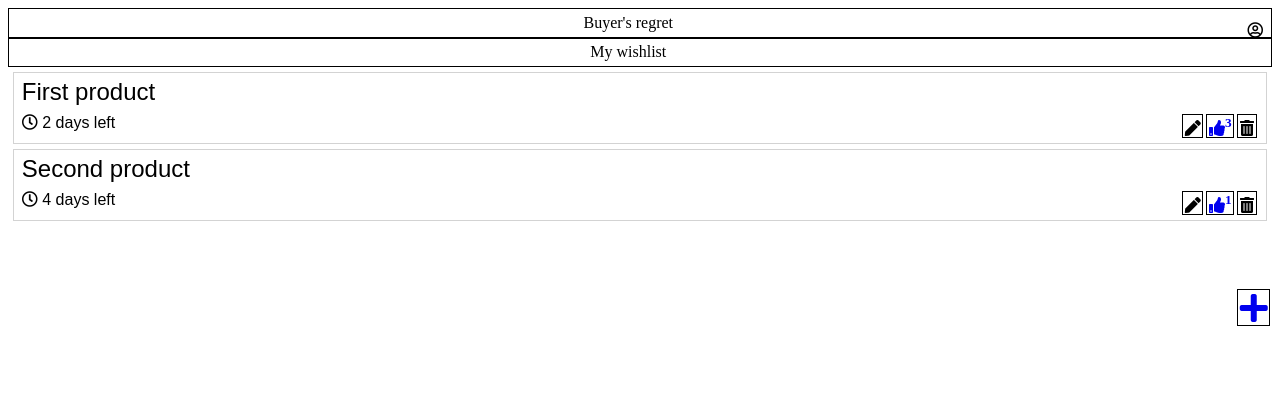
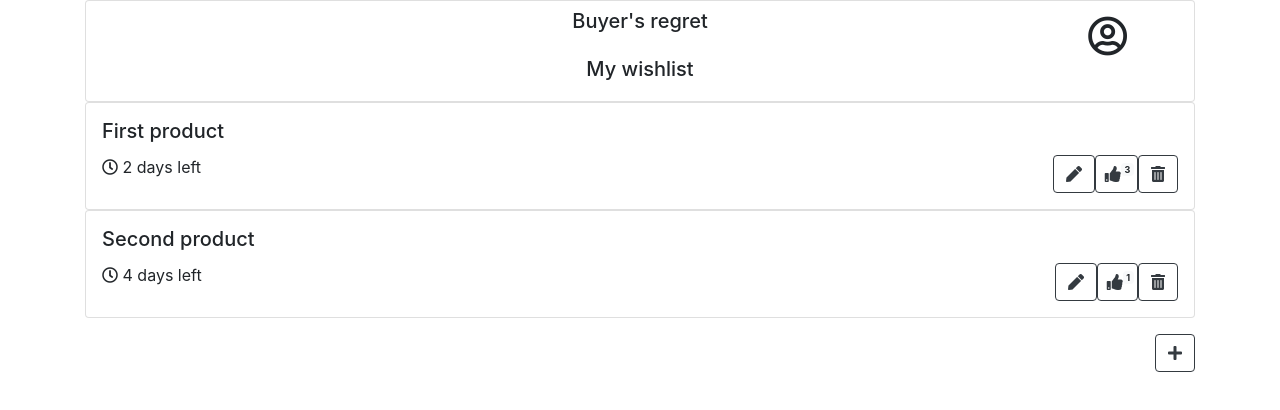
Before and after one commit to agiledev3/buyers-remorse-app, a React (Create React App) app: page / in a window 1280 px wide. Shown: the top 410 px of the page. Built offline with nearby package versions, Linux system fonts and the light colour scheme.

Commit message:
Refactor to use bootstrap

```diff
--- a/src/App.js
+++ b/src/App.js
@@ -3,6 +3,9 @@ import { BrowserRouter as Router } from 'react-router-dom';
 
 import Home from "./Components/Home";
 import { Products, TestSource } from "./Products";
+
+import Container from 'react-bootstrap/Container'
+import 'bootstrap/dist/css/bootstrap.min.css'
 
 const products = new Products(TestSource);
 
@@ -11,13 +14,13 @@ function App() {
   const allProducts = products.getAll();
   return (
     <Router>
-      <div className="App">
-        <header className="App-header">
+      <Container>
+        <header>
           {activePage === App.pages.HOME && (
             <Home allProducts={allProducts} changePage={setActivePage} />
           )}
         </header>
-      </div>
+      </Container>
     </Router>
   );
 }
--- a/src/Components/Home/ListItem.js
+++ b/src/Components/Home/ListItem.js
@@ -1,59 +1,30 @@
 import React from 'react'
 import { Link } from 'react-router-dom'
+import { Card, Col, Row, Button, Badge } from 'react-bootstrap'
 
 function ListItem(prop) {
-    const {id, name, daysLeft, likeCount} = prop.product;
+    const { id, name, daysLeft, likeCount } = prop.product;
 
     return (
-        <div style={boxStyle}>
-            <div style={captionStyle}>
-                {name}
-            </div>
-            <div style={contentStyle}>
-                <span>
+        <Card className="p-3">
+             <Card.Title>{name}</Card.Title>
+             <Row>
+                <Col>
                     <i className="far fa-clock"></i> {daysLeft} days left
-                </span>
-                <span>
-                    {/* ToDo:: remove sup after Bootstrap or SemanticUI is available */}
-                    <i className="fas fa-pen" style={actionBtnStyle}><sup></sup></i>
+                </Col>
+                <Col className="text-right">
+                    <Button variant="outline-dark"><i className="fas fa-pen" ></i></Button>
                     <Link to={`/product/${id}`}>
-                        <i className="fas fa-thumbs-up" style={actionBtnStyle}><sup>{likeCount}</sup></i>
+                        <Button variant="outline-dark" style={{paddingLeft:'0.55em', paddingRight:'0.2em'}}>
+                            <i className="fas fa-thumbs-up"></i>
+                            <sup><Badge variant="light">{likeCount}</Badge></sup>
+                        </Button>
                     </Link>
-                    <i className="fas fa-trash-alt" style={actionBtnStyle}><sup></sup></i>
-                </span>
-            </div>
-        </div>
+                    <Button variant="outline-dark"><i className="fas fa-trash-alt" ></i></Button>
+                </Col>
+            </Row>
+        </Card>
     )
 }
 
-//ToDo:: use Bootstrap or SemanticUI instead when available
-const boxStyle = {
-    color: "black",
-    backgroundColor: "white",
-    padding: "0.3rem 0.5rem",
-    margin: "0.3rem",
-    fontFamily: "Arial",
-    border: 'solid 1px lightgrey'
-  };
-
-const captionStyle = {
-    textAlign: 'left',
-    fontSize: '1.5rem'
-}
-
-const contentStyle = {
-    display: 'flex',
-    justifyContent: 'space-between',
-    fontSize: '1rem',
-    paddingTop: '0.5rem'
-}
-
-const actionBtnStyle = {
-    border: '1px solid black',
-    padding: '0.1em',
-    cursor: "pointer",
-    margin: "0 0.1em"
-}
-
-
 export default ListItem
--- a/src/Components/Home/ProductList.js
+++ b/src/Components/Home/ProductList.js
@@ -1,54 +1,37 @@
 import React from 'react'
 import ListItem from './ListItem'
 import { Link } from 'react-router-dom'
+import { Card, Col, Row, Button, Badge } from 'react-bootstrap'
 
 function ProductList(props) {
     return (
-        <div style={containerStyle}>
-            <div>
-                <div style={captionStyle}>Buyer's regret <i className="far fa-user-circle" style={userIconStyle}></i></div>
-                <div style={captionStyle}>My wishlist</div>
-            </div>
+        <div>
+            <Card className='p-2'>
+                <Card.Title className="text-center">
+                    <Row>
+                        <Col sm={{span:2}}></Col>
+                        <Col sm={{span:8}}>
+                            Buyer's regret
+                        </Col>
+                         <Col sm={{span:2}} style={{fontSize:"2em"}}><i className="far fa-user-circle align-middle"></i></Col>
+                    </Row>
+                    <Row>
+                    <Col sm={{span:2}}></Col>
+                    <Col sm={{span:8}}>
+                            My wishlist
+                    </Col>
+                    <Col sm={{span:2}}></Col>
+                    </Row>
+                </Card.Title>
+            </Card>
             {props.allProducts.map((product) => (
                 <ListItem key={product.id} product={product}/>
             ))}
             <Link to='/product/add'>
-                <i className="fas fa-plus" style={actionBtnStyle}></i>
+                <Button variant="outline-dark" className="float-right my-3"><i className="fas fa-plus" ></i></Button>
             </Link>
         </div>
     )
 }
 
-//ToDo:: use framework for styles
-const containerStyle = {
-    minWidth:'15rem',
-    minHeight:'20rem',
-    backgroundColor:"white",
-    position: 'relative',
-    color: 'black',
-}
-
-const captionStyle ={
-    border: '1px solid black',
-    padding: '0.3rem 0',
-    textAlign: 'center'
-}
-
-const actionBtnStyle = {
-    border: '1px solid black',
-    padding: '0.1rem',
-    cursor: "pointer",
-    margin: "0.1rem 0.1rem",
-    fontSize: '2rem',
-    position: 'absolute',
-    right: '0',
-    bottom:'0'
-}
-
-const userIconStyle = {
-    float:'right',
-    padding: '0.5rem 0.5rem 0.5rem 0'
-}
-
-
 export default ProductList
```
